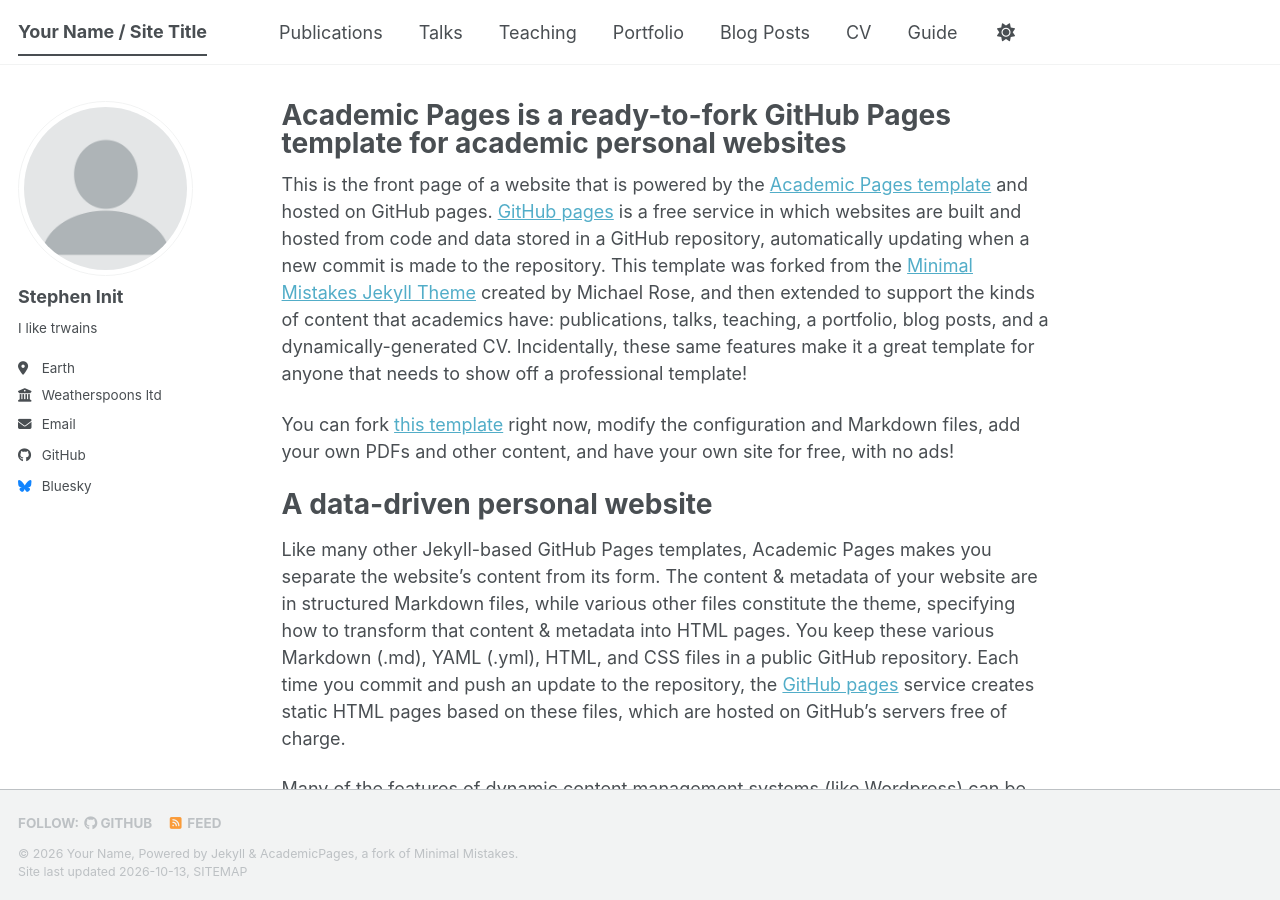
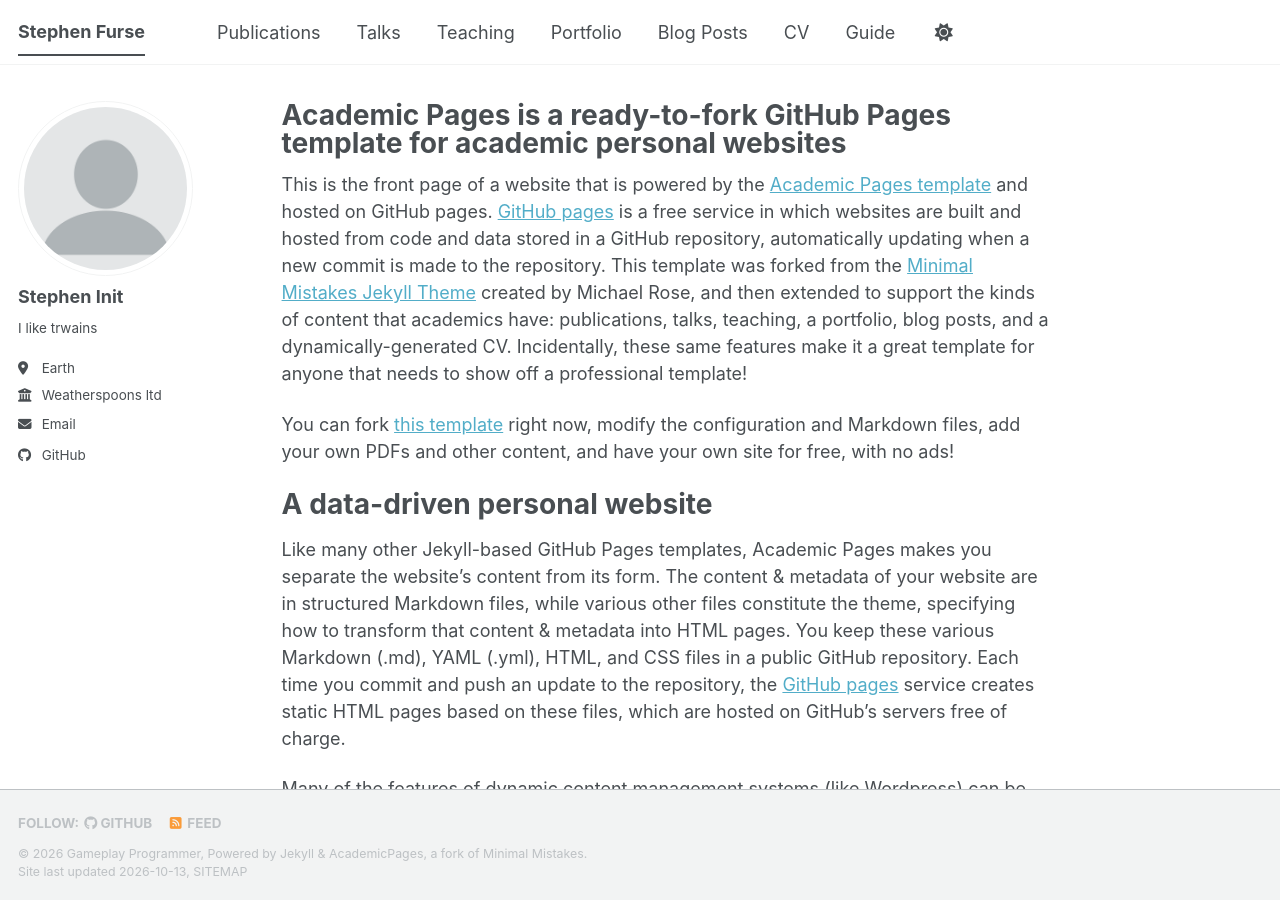
Before and after one commit to Stephen-Furse/Stephen-Furse.github.io, a Jekyll site: the page built from _pages/about.md, in a window 1280 px wide and 900 px high. Built offline with Jekyll 4.4.1, drawn with Linux system fonts in a browser that asks for light colours; a style sheet for code colours, icons or effects is not loaded; part of the change alters nothing that is shown.

Commit message:
Changes #2

```diff
--- a/_config.yml
+++ b/_config.yml
@@ -9,11 +9,11 @@
 # Basic Site Settings
 locale                   : "en-US"
 site_theme               : "default" # The available themes options are "default", "air", "sunrise", "mint", "dirt" and "contrast"
-title                    : "Your Name / Site Title"
+title                    : "Stephen Furse"
 title_separator          : "-"
-name                     : &name "Your Name"
-description              : &description "Your Name's academic portfolio"   # Update this with a general description of your site, this is the default if not overridden by a page
-url                      : https://academicpages.github.io # The base hostname & protocol for your site e.g. "https://[your GitHub username].github.io",
+name                     : &name "Gameplay Programmer"
+description              : &description "Take a look at what i'm doing and what I've done."   # Update this with a general description of your site, this is the default if not overridden by a page
+url                      : https://Stephen-Furse.github.io # The base hostname & protocol for your site e.g. "https://[your GitHub username].github.io",
                                                            # or if you already have some other page hosted on Github then use "https://[your GitHub username].github.io/[Your Repo Name]"
 baseurl                  : "" # the subpath of your site, e.g. "/blog"
 repository               : "Stephen-Furse/Stephen-Furse.github.io"
@@ -43,30 +43,10 @@ author:
 
   # Social media
   artstation       : # Username
-  bluesky          : "bsky.app" # Replace this with you Bluesky username
-  facebook         : # Username
-  flickr           : # Username
-  foursquare       : # Username
-  goodreads        : # Username
-  google_plus      : # Username
-  keybase          : # Username
   instagram        : # Username
-  lastfm           : # Username
   linkedin         : # Username
-  mastodon         : # URL
-  medium           : # URL
-  pinterest        : # Username
-  soundcloud       : # Username
-  steam            : # Username
-  telegram         : # URL
-  tumblr           : # Username
   twitter          : # Username for X / Twitter
-  vine             : # Username
-  weibo            : # Username
-  wikipedia        : # Username
-  xing             : # Username
   youtube          : # Username
-  zhihu            : # Username
 
 # Publication Category - The following the list of publication categories and their headings
 publication_category:
```
